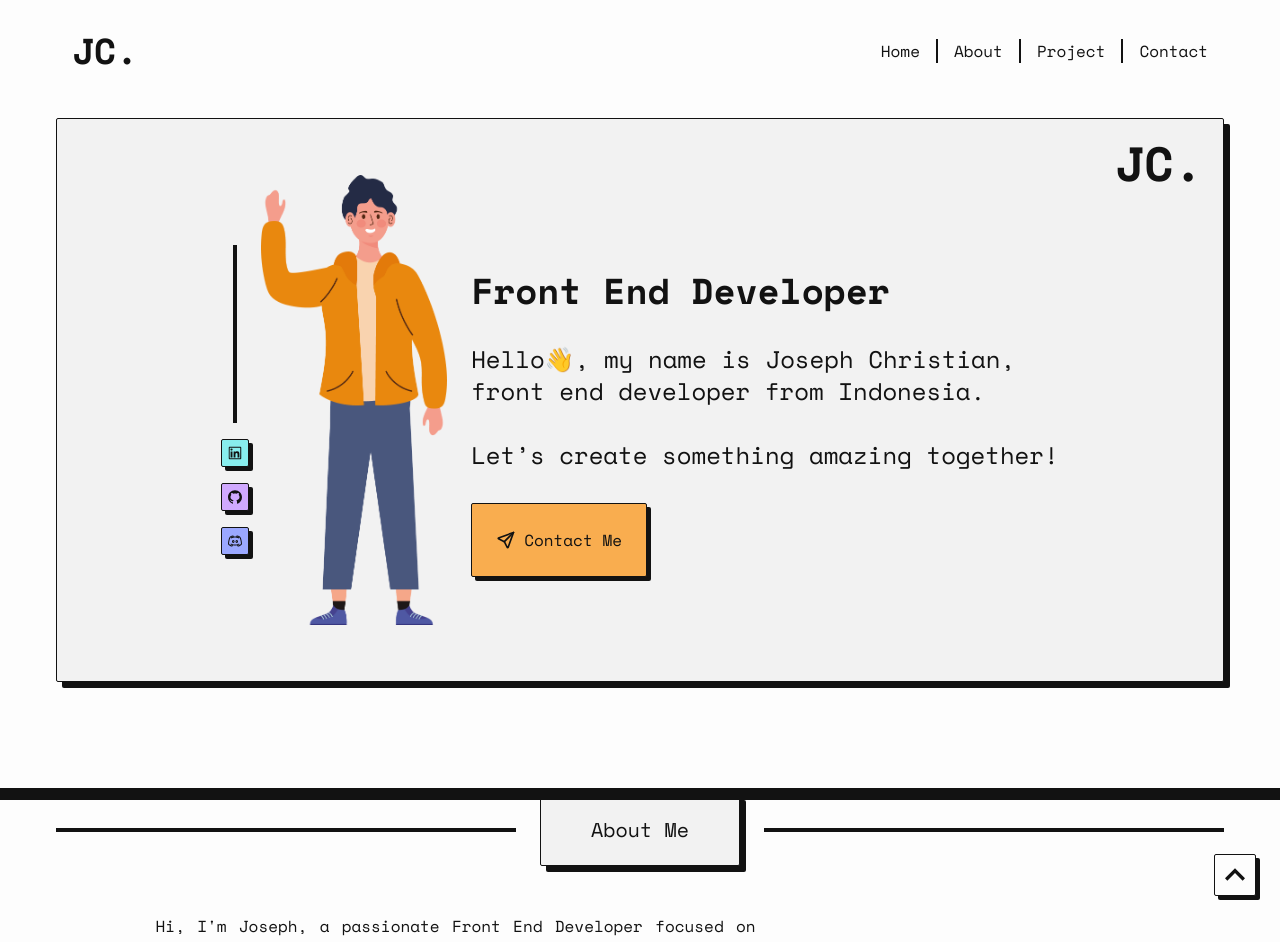
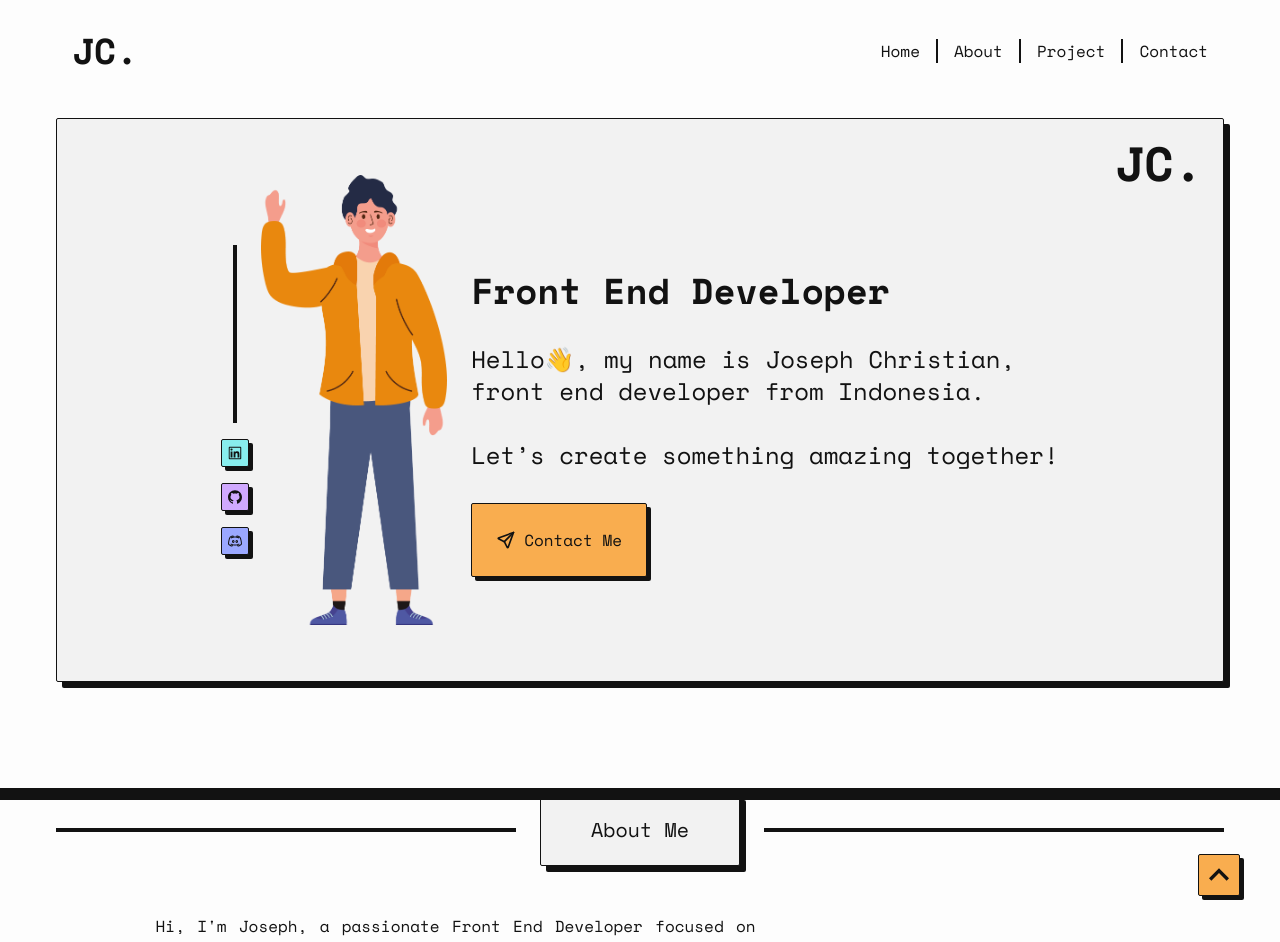
Before and after one commit to SephTian/jc-personal-website, a React (Vite) app: page / in a window 1280 px wide. Shown: the top 942 px of the page. Built offline with nearby package versions, Linux system fonts and the light colour scheme.

Commit message:
style: change color

```diff
--- a/src/App.tsx
+++ b/src/App.tsx
@@ -39,8 +39,8 @@ function App() {
         <Contact />
       </main>
       <Footer />
-      <div className={`${isScrolled ? 'bottom-6' : '-bottom-24'} transition-all ease-in z-20 fixed right-6`}>
-        <Button link="#" className="bg-customWhite">
+      <div className={`${isScrolled ? 'bottom-10' : '-bottom-24'} transition-all ease-in z-20 fixed right-10`}>
+        <Button link="#" className="bg-[#F9AD4F]">
           <MdKeyboardArrowUp className="h-10 w-10" />
         </Button>
       </div>
--- a/src/components/Footer.tsx
+++ b/src/components/Footer.tsx
@@ -3,7 +3,7 @@ import PlatformButton from './UI/PlatformButton';
 
 function Footer() {
   return (
-    <footer className="w-full bg-customWhite border-t border-customBlack">
+    <footer className="w-full bg-customGray border-t border-customBlack">
       <div className="mx-auto w-full max-w-[1200px] px-4 py-10">
         <div className="flex justify-between items-center gap-8">
           <div className="space-y-4">
```
